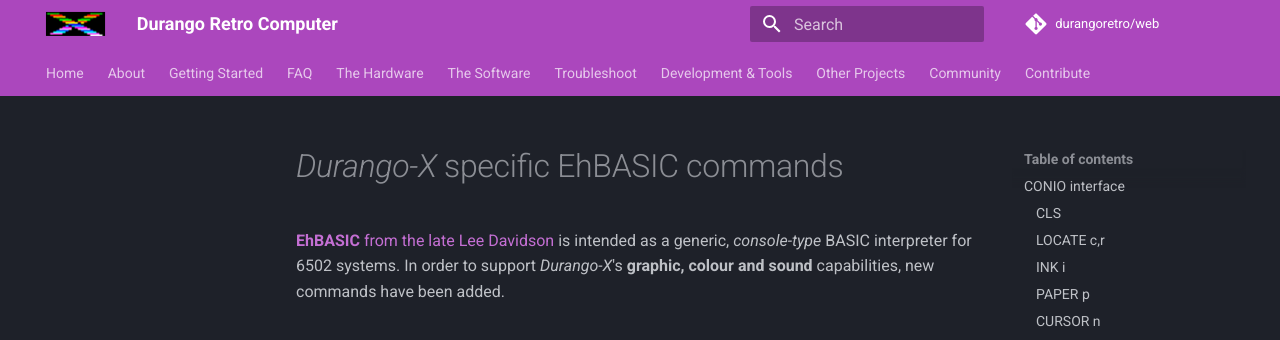
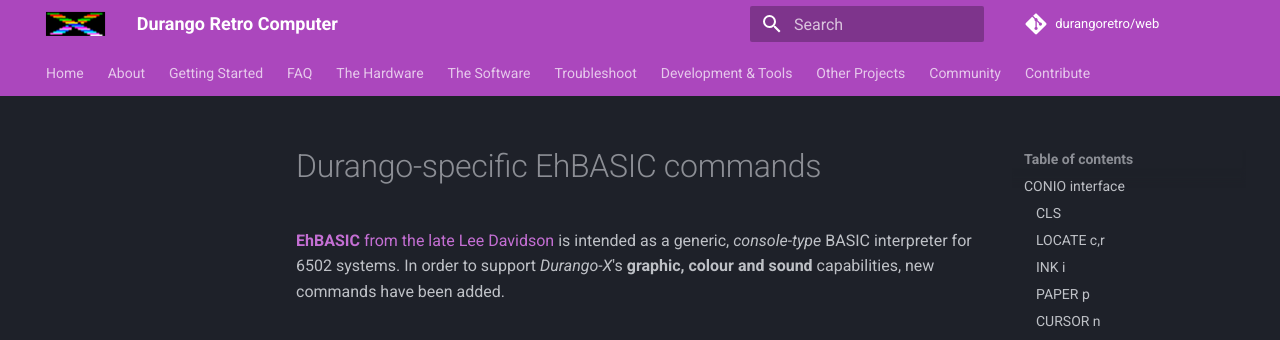
Before and after one commit to durangoretro/web, an MkDocs documentation site: the page built from docs/software/ehbasic.md, in a window 1280 px wide and 900 px high. Shown: the top 340 px of the window. Built offline with MkDocs 1.6.1 and Material for MkDocs 9.7.7, drawn with Linux system fonts in a browser that asks for light colours; comment, search, counter and statistics services are not loaded.

Commit message:
title fix

```diff
--- a/docs/software/ehbasic.md
+++ b/docs/software/ehbasic.md
@@ -1,4 +1,4 @@
-# _Durango-X_ specific EhBASIC commands
+# Durango-specific EhBASIC commands
 
 [**EhBASIC** from the late Lee Davidson](http://forum.6502.org/viewforum.php?f=5) is intended as a generic, _console-type_ BASIC interpreter for 6502 systems.
 In order to support _Durango-X_'s **graphic, colour and sound** capabilities, new commands have been added.
```
